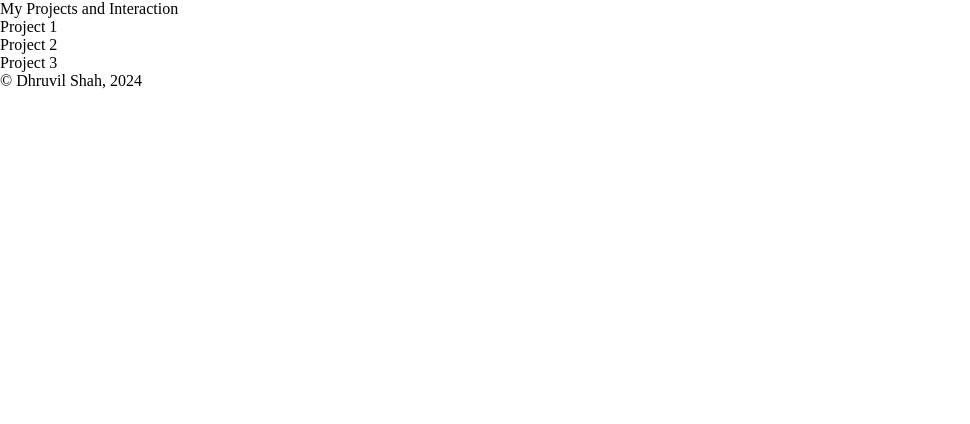
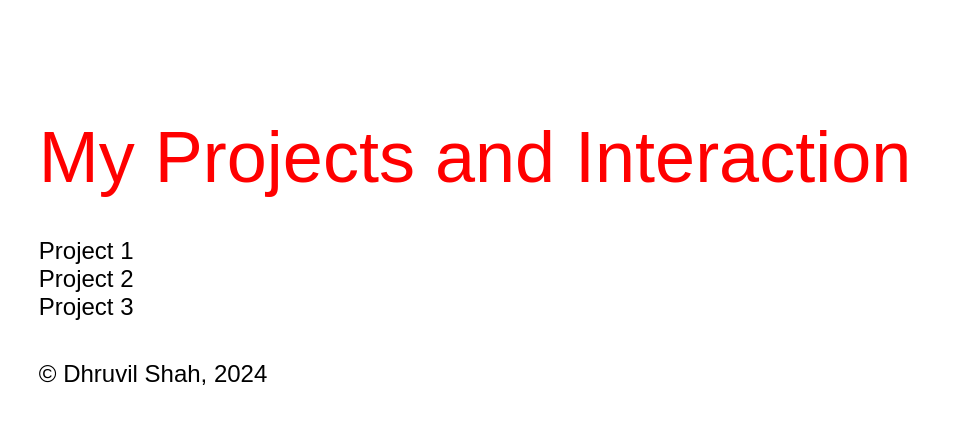
Before and after one commit to drewil/drewil.github.io, a plain HTML site: page index.html in a window 1280 px wide. Shown: the whole page, without its empty margins (0-970 px from the left). Drawn offline with Linux system fonts and the light colour scheme.

Commit message:
Basic styles

```diff
--- /dev/null
+++ b/assets/style.css
@@ -0,0 +1,29 @@
+:root {
+	--font-size: 24px;
+	--color: darkgrey;
+
+	--gutter: calc(var(--font-size) * 1.618);
+}
+
+
+@media (min-width: 600px)
+	:root
+		{--font-size: 32px;
+	}
+
+body {
+	font-family: sans-serif;
+	font-size: var(--font-size);
+	padding-bottom: calc(var(--gutter) * 3);
+	padding-left: var(--gutter);
+	padding-right: var(--gutter);
+	padding-top: calc(var(--gutter) * 3);
+	display: flex;
+	flex-direction: column;
+	row-gap: var(--gutter);
+}
+
+h1 {
+	color: red;
+	font-size: calc(var(--font-size) * 3);
+}
--- a/index.html
+++ b/index.html
@@ -5,6 +5,7 @@
 		<title> My Projects and Interaction </title>
 
 		<link href="https://drewil.github.io/assets/reset.css/" rel="stylesheet">
+		<link href="https://drewil.github.io/assets/style.css/" rel="stylesheet">
 
 	</head>
 
```
